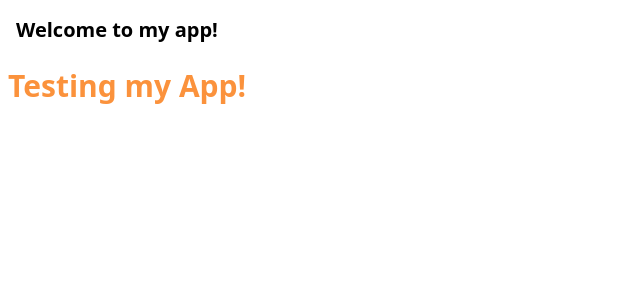
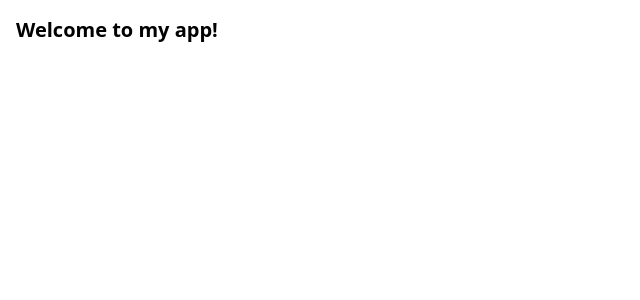
Before and after one commit to joaovicsa/instagram-project, a React (Vite) app in the folder instagram-alike/: page / in a window 1280 px wide. Shown: the top 300 px of the page, without its empty margins (0-640 px from the left). Built offline with nearby package versions, Linux system fonts and the light colour scheme.

Commit message:
delete: removing test component

```diff
--- a/instagram-alike/src/main.tsx
+++ b/instagram-alike/src/main.tsx
@@ -3,11 +3,9 @@
 import React from 'react'
 import ReactDOM from 'react-dom/client'
 import App from './App.tsx'
-import Test from './test.tsx'
 
 ReactDOM.createRoot(document.getElementById('root')!).render(
   <React.StrictMode>
     <App />
-    <Test />
   </React.StrictMode>
 )
--- a/instagram-alike/src/test.tsx
+++ /dev/null
@@ -1,13 +0,0 @@
-/** @format */
-
-import './index.css'
-
-function Test() {
-  return (
-    <div className="container mx-auto p-2">
-      <h1 className="text-3xl font-bold text-orange-400">Testing my App!</h1>
-    </div>
-  )
-}
-
-export default Test
```
